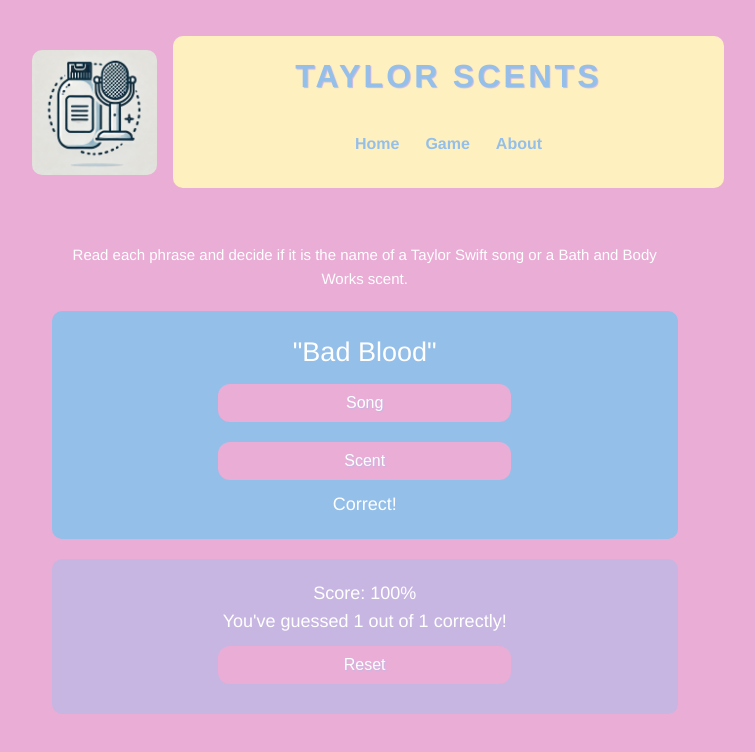
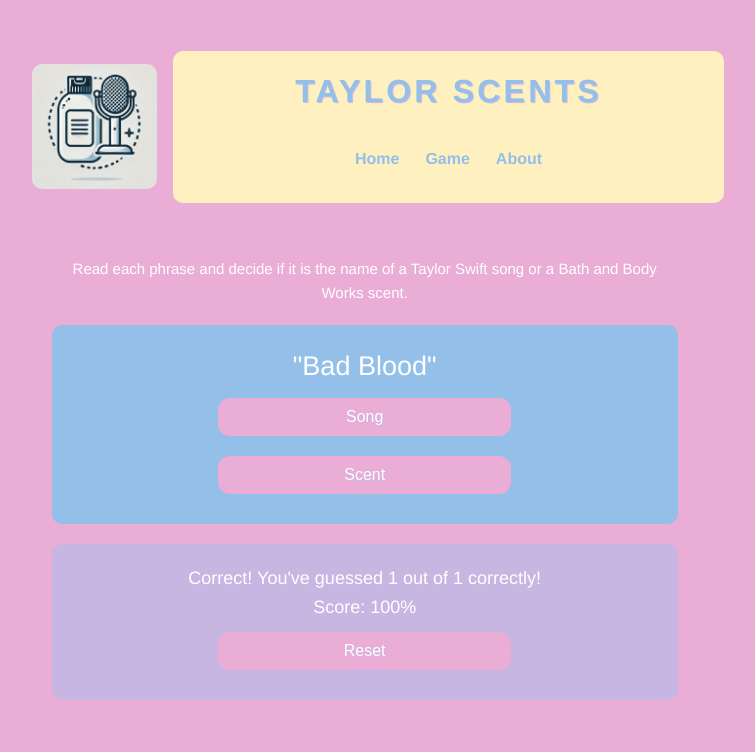
Before and after one commit to bdashrad/swiftly-scented, a Vue app: page /game in a window 1280 px wide. Both pictures are taken after a click on the button "Song". Shown: the top 752 px of the page, without its empty margins (270-1025 px from the left). Built offline with nearby package versions, Linux system fonts and the light colour scheme.

Commit message:
add game over handling

```diff
--- a/src/components/TheGame.vue
+++ b/src/components/TheGame.vue
@@ -4,18 +4,19 @@
       Read each phrase and decide if it is the name of a Taylor Swift song or a Bath and Body Works
       scent.
     </p>
-    <div class="phrase-box">
+    <div class="phrase-box" v-if="gameOver === false">
       <h2>"{{ currentPhrase }}"</h2>
 
       <button @click="vote('taylorSwiftSong')">Song</button>
       <button @click="vote('bathAndBodyWorksScent')">Scent</button>
-
-      <p v-if="result !== null">{{ result }}</p>
     </div>
 
-    <div class="score-box">
+    <div class="score-box" v-if="result !== null">
+      <p>
+        {{ result }} You've guessed {{ score.countCorrect }} out of
+        {{ score.countAttempts }} correctly!
+      </p>
       <p>Score: {{ parseFloat(score.percentCorrect.toFixed(2)) }}%</p>
-      <p>You've guessed {{ score.countCorrect }} out of {{ score.countAttempts }} correctly!</p>
       <div v-if="result !== null"><button @click="restartGame" class="restart">Reset</button></div>
     </div>
   </div>
@@ -30,14 +31,17 @@
   name: 'GameComponent',
   setup() {
     const allPhrases = [...phrases.taylorSwiftSongs, ...phrases.bathAndBodyWorksScents]
-    const currentPhrase = ref('')
+    const currentPhrase = ref<string>('')
     const usedPhrases = ref<Set<string>>(new Set())
     const result = ref<string | null>(null)
     const score = useScoreStore()
+    const gameOver = ref<boolean>(false)
 
     const getRandomPhrase = () => {
       if (usedPhrases.value.size === allPhrases.length) {
-        return null // No more phrases left
+        result.value = 'Game Over!'
+        gameOver.value = true
+        return '' // No more phrases left
       }
       let phrase: string
       do {
@@ -77,6 +81,7 @@
       result,
       score,
       restartGame,
+      gameOver,
     }
   },
 })
```
Also changed, not shown: src/components/TheAbout.vue (+6 -21 lines).
